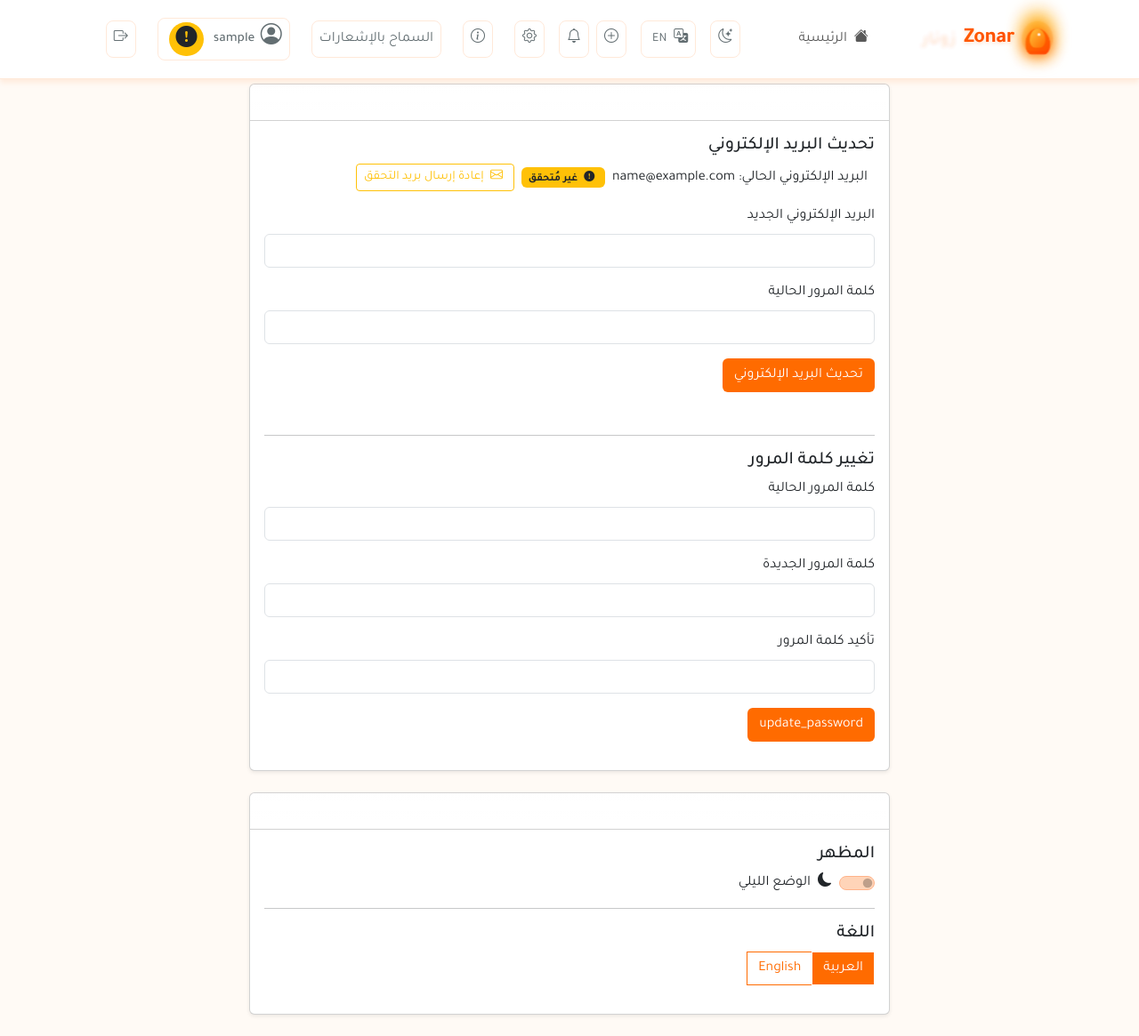
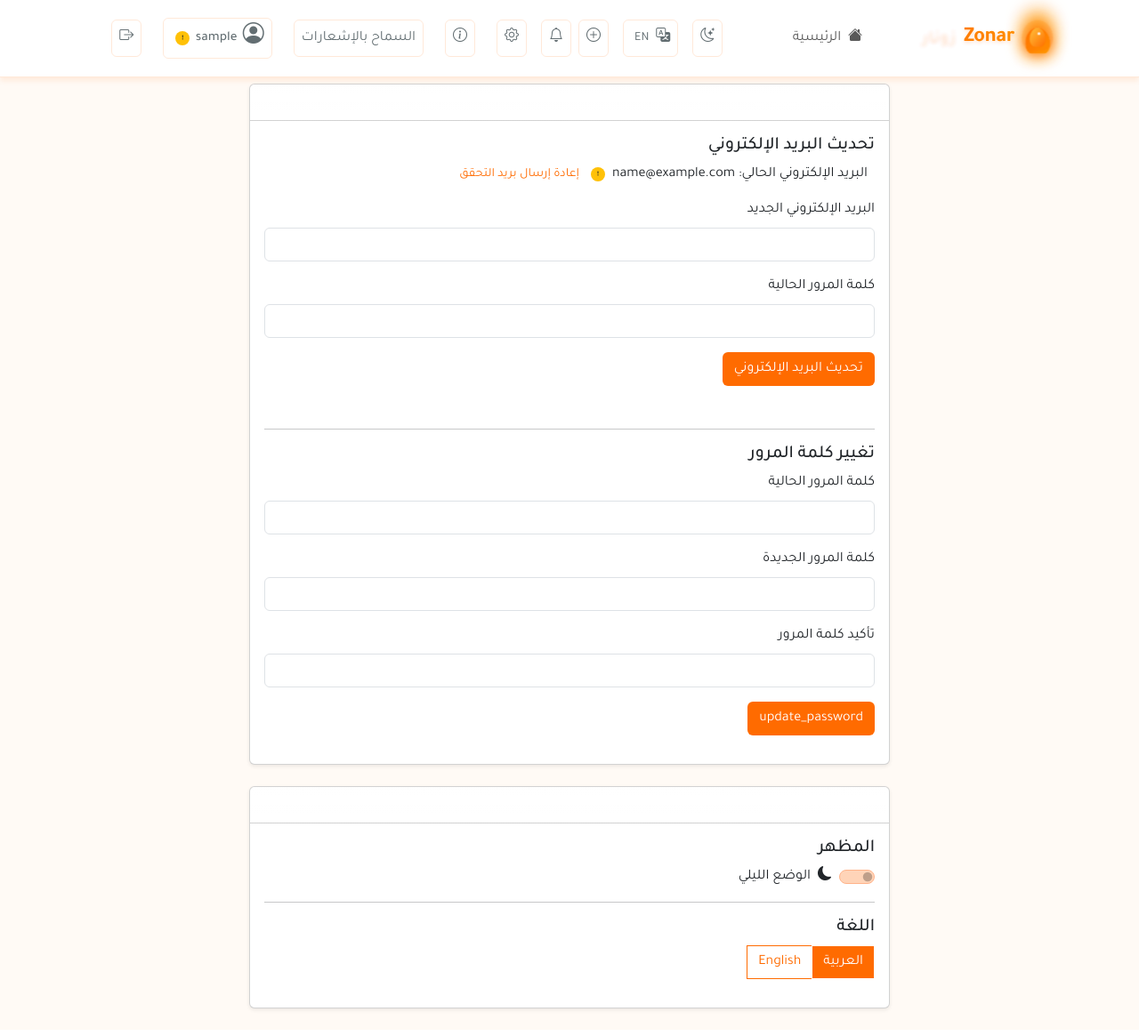
Before and after one commit to falofoc/zonar2, a Flask app: page /settings in a window 1280 px wide. Shown: the whole page at 89% size. After the commit the page ends 1138 px from the top, so only its background shows below. Run offline with Flask 3, Linux system fonts and the light colour scheme; the visitor is signed in with stand-in values (Sample User, id 1); some libraries are stand-ins or nearby versions.

Commit message:
تحديث شارة البريد الإلكتروني لتصميم أكثر حداثة وأصغر حجماً

```diff
--- a/templates/base.html
+++ b/templates/base.html
@@ -1129,6 +1129,60 @@
         .empty-state-message .btn:hover {
             transform: translateY(-2px);
             box-shadow: 0 4px 12px rgba(255, 107, 0, 0.3);
+        }
+
+        /* Main CSS Variables */
+        :root {
+            --primary-color: #FF6B00;
+            --secondary-color: #FF9800;
+            --success-color: #28a745;
+            --danger-color: #dc3545;
+            --warning-color: #ffc107;
+            --info-color: #17a2b8;
+            --light-color: #f8f9fa;
+            --dark-color: #343a40;
+            --body-color: #f5f5f5;
+            --body-color-dark: #121212;
+            --text-color: #212529;
+            --text-color-dark: #e9ecef;
+            --border-radius: 0.375rem;
+            --transition-speed: 0.2s;
+            --box-shadow: 0 0.125rem 0.25rem rgba(0, 0, 0, 0.075);
+            --gradient-fire: linear-gradient(135deg, var(--primary-color), var(--secondary-color));
+
+            /* Layout spacing */
+            --spacing-xs: 0.25rem;
+            --spacing-sm: 0.5rem;
+            --spacing-md: 1rem;
+            --spacing-lg: 1.5rem;
+            --spacing-xl: 3rem;
+        }
+
+        /* Modern minimal verification badge styles */
+        .verification-badge {
+            display: inline-flex;
+            align-items: center;
+            justify-content: center;
+            width: 16px;
+            height: 16px;
+            border-radius: 50%;
+            margin-left: 5px;
+            font-size: 10px;
+        }
+
+        .verification-badge.verified {
+            background-color: var(--success-color);
+            color: white;
+        }
+
+        .verification-badge.unverified {
+            background-color: var(--warning-color);
+            color: #212529;
+        }
+
+        .verification-badge i {
+            font-size: 10px;
+            line-height: 1;
         }
 
     </style>
@@ -1274,23 +1328,40 @@
                                 <i class="bi bi-person-circle"></i>
                                 <span class="username">{{ current_user.username }}</span>
                                 {% if current_user.email_verified %}
-                                    <span class="badge bg-success rounded-pill ms-1" data-bs-toggle="tooltip"
+                                    <span class="verification-badge verified" data-bs-toggle="tooltip"
                                           title="{{ translate('email_verified_tooltip') or 'Your email is verified' }}">
-                                        <i class="bi bi-check-circle-fill"></i>
+                                        <i class="bi bi-check"></i>
                                     </span>
                                 {% else %}
-                                    <span class="badge bg-warning text-dark rounded-pill ms-1" data-bs-toggle="tooltip"
+                                    <span class="verification-badge unverified" data-bs-toggle="tooltip"
                                           title="{{ translate('email_not_verified_tooltip') or 'Please verify your email' }}">
-                                        <i class="bi bi-exclamation-circle-fill"></i>
+                                        <i class="bi bi-exclamation"></i>
                                     </span>
                                 {% endif %}
                             </button>
                             <ul class="dropdown-menu dropdown-menu-end">
-                                <li><span class="dropdown-item-text text-muted">{{ current_user.email }}</span></li>
+                                <li>
+                                    <div class="dropdown-item px-3 py-2">
+                                        <div class="d-flex align-items-center">
+                                            <small class="text-muted">{{ current_user.email }}</small>
+                                            {% if current_user.email_verified %}
+                                                <span class="verification-badge verified ms-2" data-bs-toggle="tooltip"
+                                                    title="{{ translate('email_verified_tooltip') }}">
+                                                    <i class="bi bi-check"></i>
+                                                </span>
+                                            {% else %}
+                                                <span class="verification-badge unverified ms-2" data-bs-toggle="tooltip"
+                                                    title="{{ translate('email_not_verified_tooltip') }}">
+                                                    <i class="bi bi-exclamation"></i>
+                                                </span>
+                                            {% endif %}
+                                        </div>
+                                    </div>
+                                </li>
                                 {% if not current_user.email_verified %}
                                 <li>
-                                    <a class="dropdown-item text-warning" href="{{ url_for('resend_verification') }}">
-                                        <i class="bi bi-envelope-exclamation me-2"></i> {{ translate('resend_verification') }}
+                                    <a class="dropdown-item py-2 text-decoration-none" href="{{ url_for('resend_verification') }}">
+                                        <i class="bi bi-envelope me-2"></i><small>{{ translate('resend_verification') }}</small>
                                     </a>
                                 </li>
                                 {% endif %}
--- a/templates/settings.html
+++ b/templates/settings.html
@@ -26,15 +26,15 @@
                         <div class="d-flex align-items-center mb-3">
                             <span class="me-2">{{ translate('current_email') }}: {{ current_user.email }}</span>
                             {% if current_user.email_verified %}
-                                <span class="badge bg-success" data-bs-toggle="tooltip" title="{{ translate('email_verified_tooltip') }}">
-                                    <i class="bi bi-check-circle-fill me-1"></i> {{ translate('verified') }}
+                                <span class="verification-badge verified" data-bs-toggle="tooltip" title="{{ translate('email_verified_tooltip') }}">
+                                    <i class="bi bi-check"></i>
                                 </span>
                             {% else %}
-                                <span class="badge bg-warning text-dark" data-bs-toggle="tooltip" title="{{ translate('email_not_verified_tooltip') }}">
-                                    <i class="bi bi-exclamation-circle-fill me-1"></i> {{ translate('not_verified') }}
+                                <span class="verification-badge unverified" data-bs-toggle="tooltip" title="{{ translate('email_not_verified_tooltip') }}">
+                                    <i class="bi bi-exclamation"></i>
                                 </span>
-                                <a href="{{ url_for('resend_verification') }}" class="btn btn-sm btn-outline-warning ms-2">
-                                    <i class="bi bi-envelope me-1"></i> {{ translate('resend_verification') }}
+                                <a href="{{ url_for('resend_verification') }}" class="ms-2 btn-link text-decoration-none small">
+                                    {{ translate('resend_verification') }}
                                 </a>
                             {% endif %}
                         </div>
```
